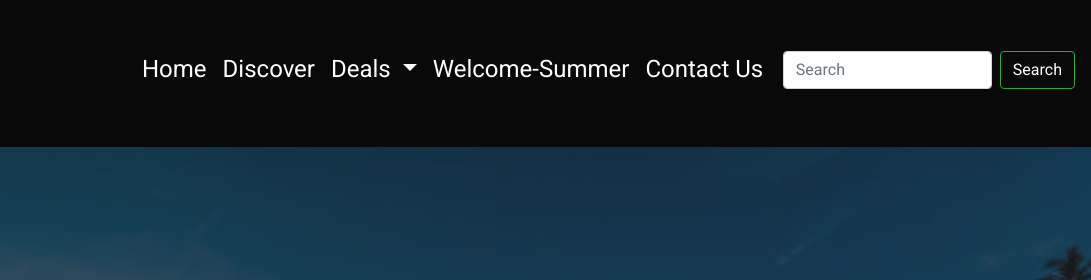
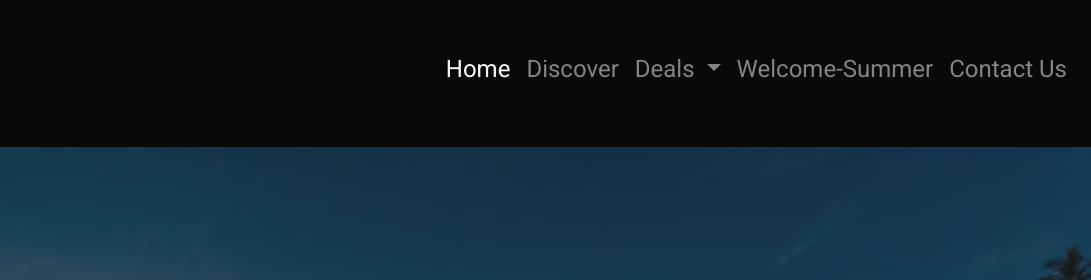
Before and after one commit to kennyoungC/M2-D3, a plain HTML site: page index.html in a window 1280 px wide. Shown: the top 280 px of the page, 189-1280 px from the left. Drawn offline with nearby package versions, Linux system fonts and the light colour scheme.

Commit message:
the search button removed

```diff
--- a/index.html
+++ b/index.html
@@ -48,7 +48,7 @@
   </head>
   <body>
 
-     <nav class="navbar navbar-expand-lg navbar-light bg-dark py-0 my-0 pb-2">
+     <nav class="navbar navbar-expand-lg navbar-dark bg-dark py-0 my-0 pb-2">
 
           <a class="navbar-brand pt-0 mr-0" href="#"
             ><img class="logo img-fluid w-55" src="./images/obi's.png" alt=""
@@ -67,20 +67,20 @@
 
       <div class="collapse navbar-collapse nav-flex " id="navbarScroll">
         <ul
-          class="navbar-nav mr-auto my-2 my-lg-0 navbar-nav-scroll nav__links"
+          class="navbar-nav ml-auto my-2 my-lg-0 navbar-nav-scroll nav__links"
           style="max-height: 100px"
         >
           <li class="nav-item active">
-            <a class="nav-link text-white" href="#"
+            <a class="nav-link " href="#"
               >Home <span class="sr-only">(current)</span></a
             >
           </li>
           <li class="nav-item">
-            <a class="nav-link text-white nav__link" href="#discover">Discover</a>
+            <a class="nav-link  nav__link" href="#discover">Discover</a>
           </li>
           <li class="nav-item dropdown">
             <a
-              class="nav-link nav__link dropdown-toggle text-white"
+              class="nav-link nav__link dropdown-toggle "
               href="#"
               id="navbarScrollingDropdown"
               role="button"
@@ -101,26 +101,26 @@
             </ul>
           </li>
           <li class="nav-item">
-            <a href="#welcome" class="nav-link  text-white nav__link">Welcome-Summer</a>
+            <a href="#welcome" class="nav-link  nav__link">Welcome-Summer</a>
 
           </li>
           <li class="nav-item">
-            <a href="#" class="nav-link  text-white btn--show-modal"data-target="#exampleModal" data-toggle="modal">Contact Us</a>
+            <a href="#" class="nav-link   btn--show-modal"data-target="#exampleModal" data-toggle="modal">Contact Us</a>
              <!-- Button trigger modal -->
 
           </li>
         </ul>
-        <form class="d-flex">
+        <!-- <form class="d-flex">
           <input
             class="form-control mr-2"
             type="search"
             placeholder="Search"
             aria-label="Search"
           />
-          <button class="btn btn-outline-success text-white" type="submit">
+          <button class="btn btn-outline-success" type="submit">
             Search
           </button>
-        </form>
+        </form> -->
       </div>
     </nav>
     <div class="jumbotron jumbotron-fluid">
```
